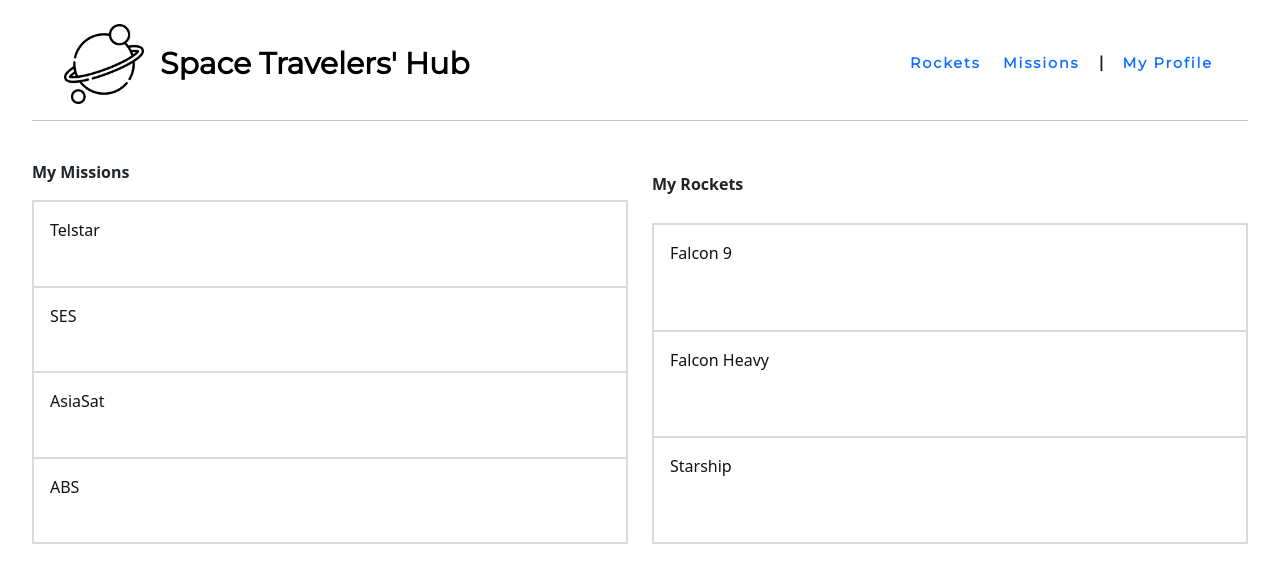
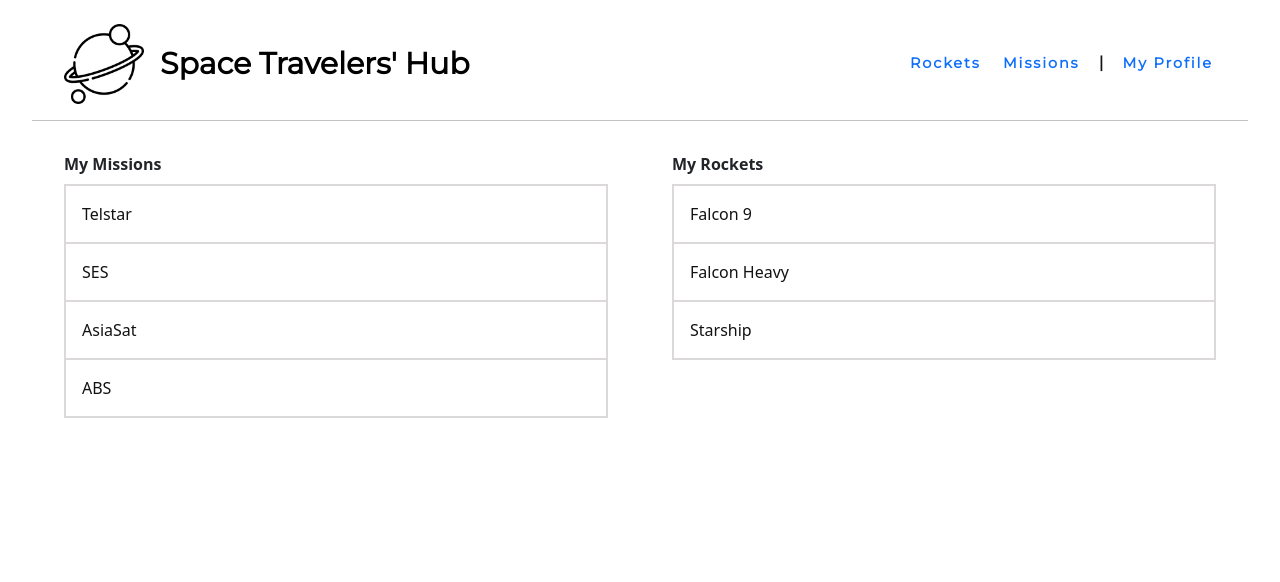
Before and after one commit to ZikaZaki/space-hub, a React (Create React App) app: page /profile in a window 1280 px wide. Shown: the top 582 px of the page. Built offline with nearby package versions, Linux system fonts and the light colour scheme.

Commit message:
Update profiel styling

```diff
--- a/src/Components/ProfilePage/ProfilePage.module.css
+++ b/src/Components/ProfilePage/ProfilePage.module.css
@@ -1,35 +1,34 @@
 .page-container {
   display: flex;
   flex-direction: row;
-  justify-content: space-between;
+  justify-content: flex-start;
   align-items: flex-start;
   background-color: #fff;
-  gap: 1.5rem;
+  gap: 4rem;
   height: 100vh;
   width: 100%;
-  padding: 1rem 2rem;
+  padding: 1rem 4rem;
   margin: 0;
 }
 
 .list {
   display: flex;
   flex-direction: column;
-  justify-content: flex-start;
+  justify-content: center;
   align-items: flex-start;
   list-style-type: none;
-  height: 50vh;
   width: 100%;
+  height: auto;
   padding: 0;
   margin: 0;
 }
 
 .list-title {
   font-weight: bold;
-  display: flex;
-  flex-direction: column;
-  justify-content: center;
-  align-items: center;
   height: 100%;
+  width: 100%;
+  padding: 0.5rem 0;
+  margin: 0;
 }
 
 .list-item {
```
